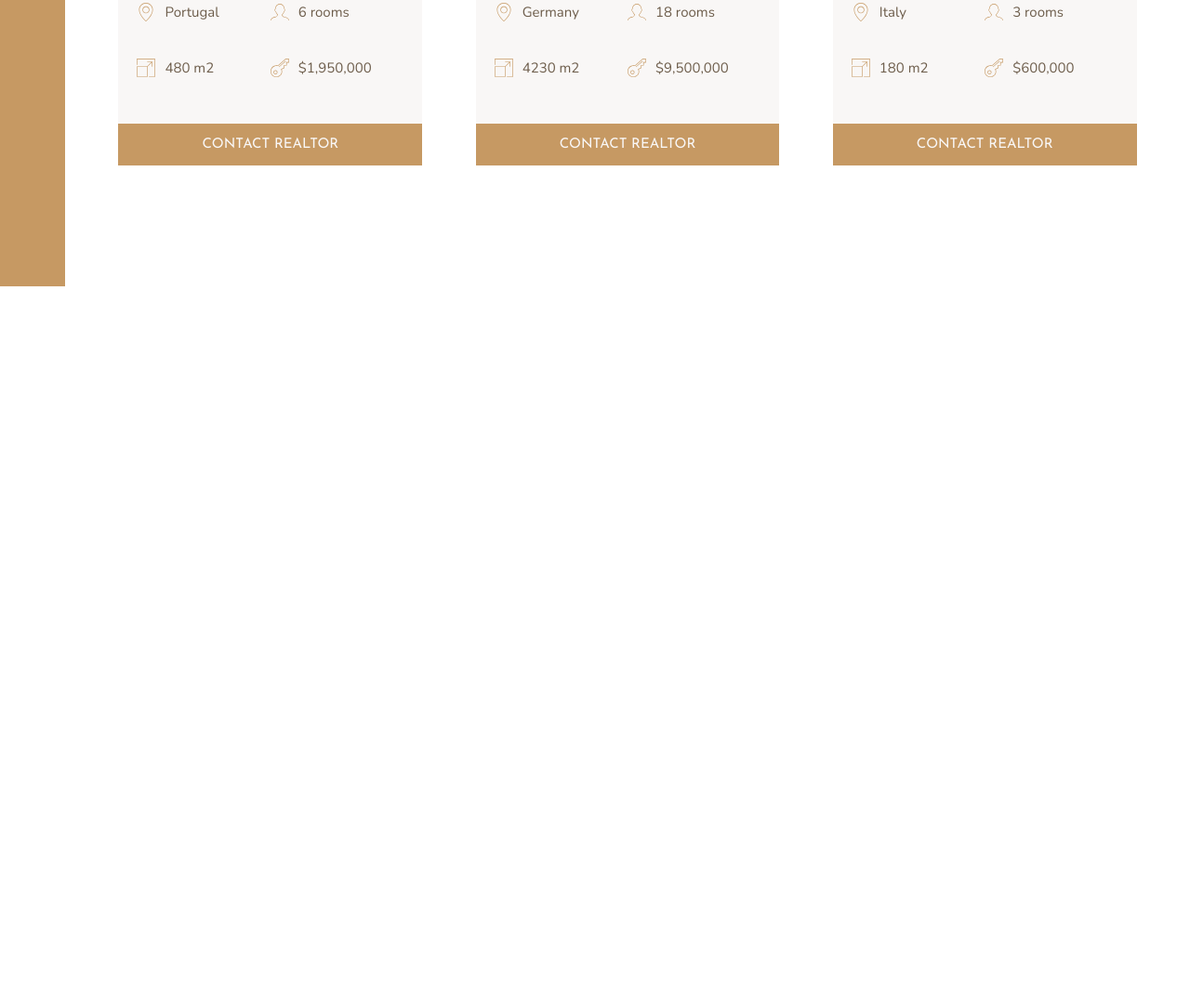
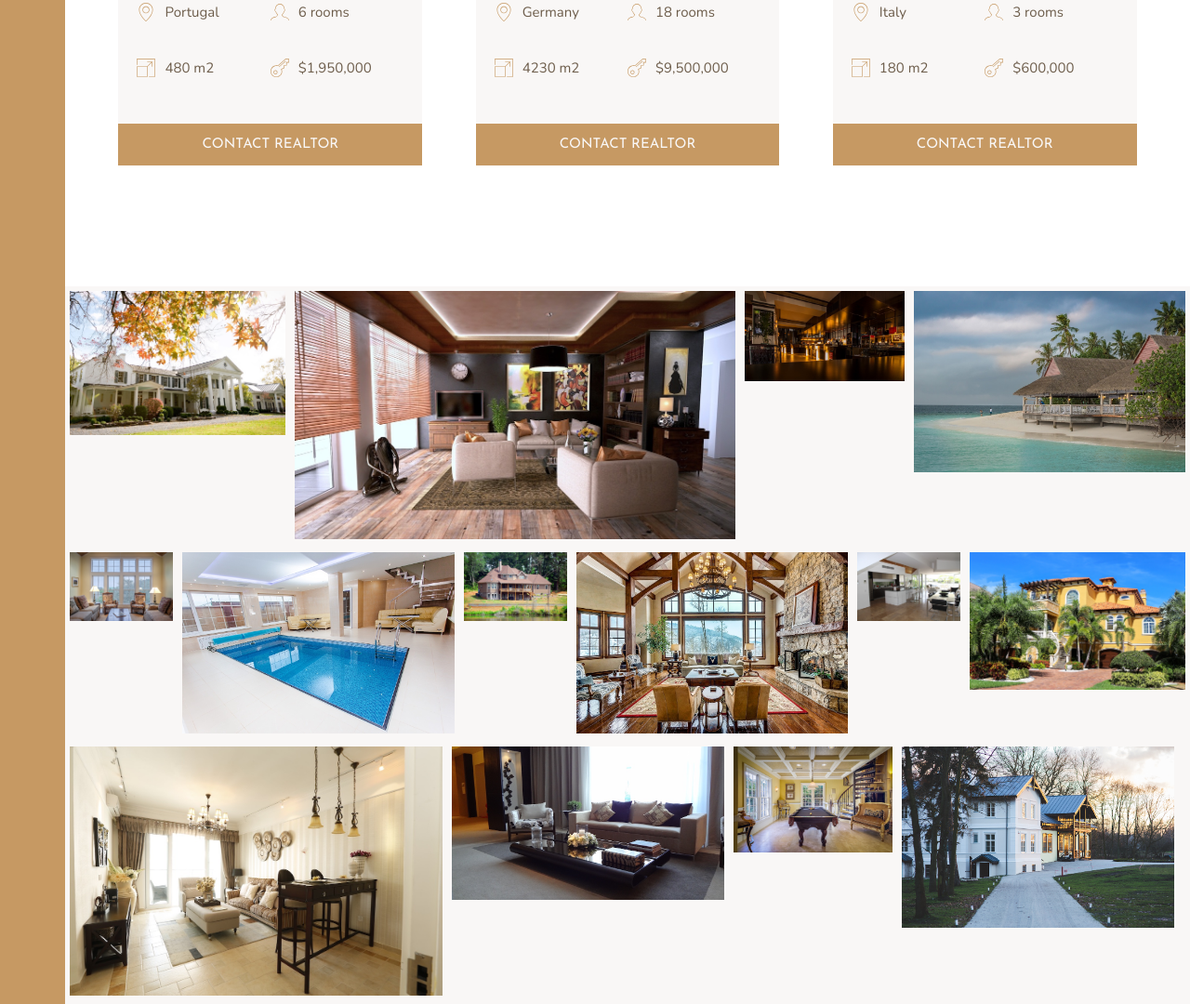
Before and after one commit to michaeljed29/nexter-flex, a website: page index.html in a window 1280 px wide. Shown: the part 2768-3848 px from the top of the page at 93% size. Before the commit the page ends 3076 px from the top, so only its background shows below. Drawn offline with nearby package versions, Linux system fonts and the light colour scheme.

Commit message:
Done gallery

```diff
--- a/index.html
+++ b/index.html
@@ -368,7 +368,23 @@
                     </ul>
                     <button class="btn btn--header btn--block">Contact Realtor</button>
                 </div>
+            </section>
 
+            <section class="gallery">
+                <figure class="gallery__item gallery__item--1"><img src="img/gal-1.jpeg" alt="Gallery image 1" class="gallery__img"></figure>
+                <figure class="gallery__item gallery__item--2"><img src="img/gal-2.jpeg" alt="Gallery image 2" class="gallery__img"></figure>
+                <figure class="gallery__item gallery__item--3"><img src="img/gal-3.jpeg" alt="Gallery image 3" class="gallery__img"></figure>
+                <figure class="gallery__item gallery__item--4"><img src="img/gal-4.jpeg" alt="Gallery image 4" class="gallery__img"></figure>
+                <figure class="gallery__item gallery__item--5"><img src="img/gal-5.jpeg" alt="Gallery image 5" class="gallery__img"></figure>
+                <figure class="gallery__item gallery__item--6"><img src="img/gal-6.jpeg" alt="Gallery image 6" class="gallery__img"></figure>
+                <figure class="gallery__item gallery__item--7"><img src="img/gal-7.jpeg" alt="Gallery image 7" class="gallery__img"></figure>
+                <figure class="gallery__item gallery__item--8"><img src="img/gal-8.jpeg" alt="Gallery image 8" class="gallery__img"></figure>
+                <figure class="gallery__item gallery__item--9"><img src="img/gal-9.jpeg" alt="Gallery image 9" class="gallery__img"></figure>
+                <figure class="gallery__item gallery__item--10"><img src="img/gal-10.jpeg" alt="Gallery image 10" class="gallery__img"></figure>
+                <figure class="gallery__item gallery__item--11"><img src="img/gal-11.jpeg" alt="Gallery image 11" class="gallery__img"></figure>
+                <figure class="gallery__item gallery__item--12"><img src="img/gal-12.jpeg" alt="Gallery image 12" class="gallery__img"></figure>
+                <figure class="gallery__item gallery__item--13"><img src="img/gal-13.jpeg" alt="Gallery image 13" class="gallery__img"></figure>
+                <figure class="gallery__item gallery__item--14"><img src="img/gal-14.jpeg" alt="Gallery image 14" class="gallery__img"></figure>
             </section>
         </div>
     </body>
--- a/sass/_gallery.scss
+++ b/sass/_gallery.scss
@@ -0,0 +1,50 @@
+.gallery {
+    display: flex;
+    flex-wrap: wrap;
+    background-color: $color-grey-light-1;
+
+    &__item {
+        padding: .5rem;
+        flex: 0 0 25%;
+
+        &--1 {
+            flex: 0 0 20%;
+        }
+
+        &--2 {
+            flex: 0 0 40%;
+        }
+
+        &--3 {
+            flex: 0 0 15%;
+        }
+
+        &--5 {
+            flex: 0 0 10%;
+        }
+
+        &--7 {
+            flex: 0 0 10%;
+        }
+
+        &--9 {
+            flex: 0 0 10%;
+        }
+
+        &--10 {
+            flex: 0 0 20%;
+        }
+
+        &--11 {
+            flex: 0 0 34%;
+        }
+
+        &--13 {
+            flex: 0 0 15%;
+        }
+    }
+
+    &__img {
+        width: 100%;
+    }
+}
```
Also changed, not shown: css/style.css.
